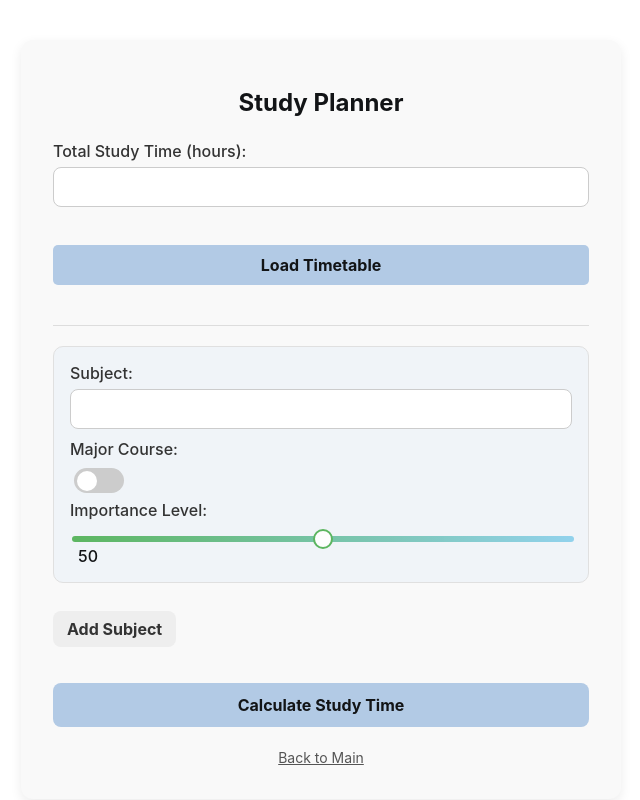
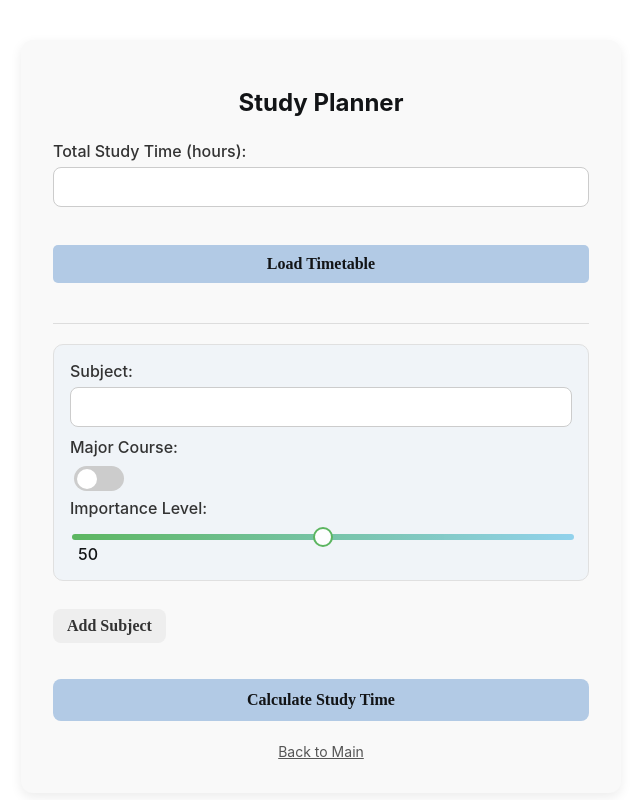
Before and after one commit to hndn00/junior, a Flask app: page /plan in a window 1280 px wide. Shown: the whole page, without its empty margins (319-959 px from the left). Run offline with Flask 3, Linux system fonts and the light colour scheme; some web fonts are replaced.

Commit message:
Fix: font apply

```diff
--- a/static/result_style.css
+++ b/static/result_style.css
@@ -5,7 +5,7 @@
     font-style: normal;
 }
 body {
-    font-family: 'Malgun Gothic', sans-serif , 'Inter', 'Noto Sans', 'NoonnuBasicGothicRegular';
+    font-family: 'NoonnuBasicGothicRegular', 'Malgun Gothic', sans-serif , 'Inter', 'Noto Sans';
     background-color: #f8f9fa;
     color: #333;
     margin: 0;
--- a/static/style.css
+++ b/static/style.css
@@ -263,7 +263,7 @@ hr {
 
 /* 버튼 공통 스타일 */
 button {
-    font-family: inherit;
+    font-family: 'NoonnuBasicGothicRegular';
     font-size: 16px;
     font-weight: bold;
     border-radius: 8px;
@@ -317,7 +317,7 @@ button.add-timetable-btn.add-new-timetable-btn { /* 보다 구체적인 선택
     border: none;
     padding: 10px 15px;
     margin-bottom: 20px;
-    font-family: inherit;
+    font-family: 'NoonnuBasicGothicRegular';
     font-size: 16px;
     font-weight: bold;
     border-radius: 5px;
```
